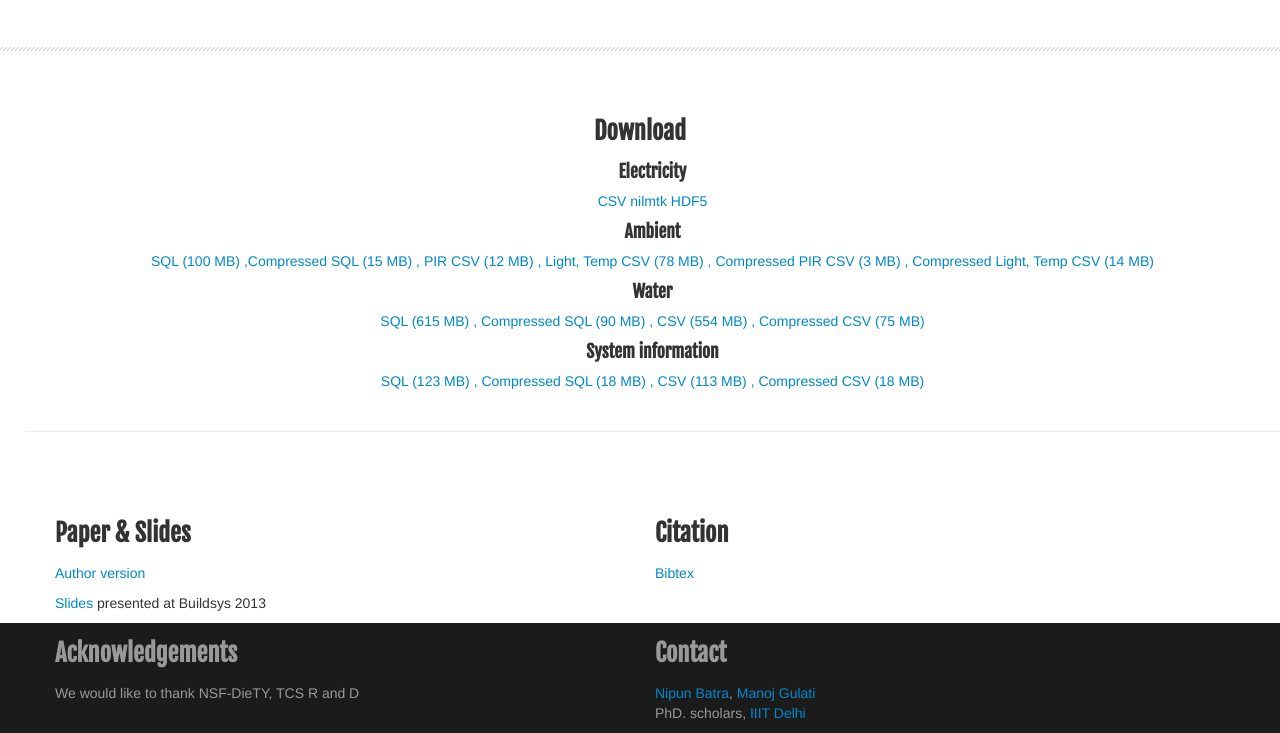
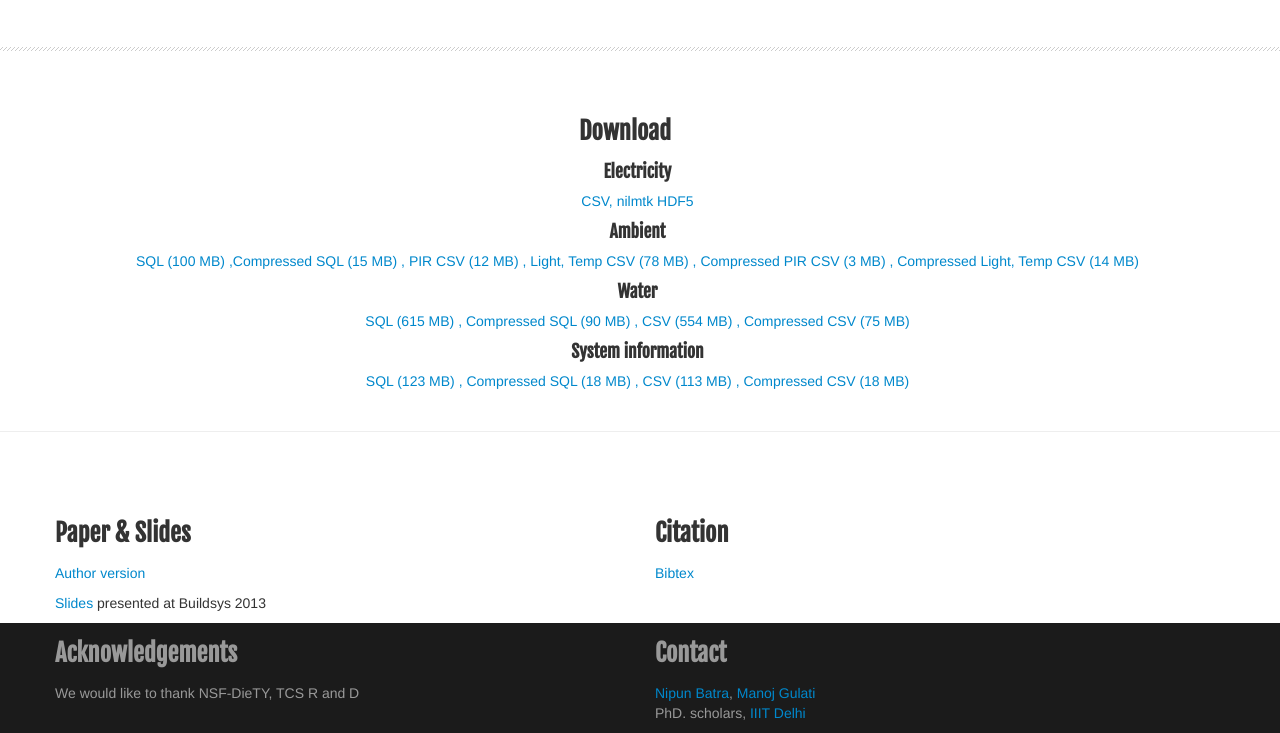
Before and after one commit to iawe/iawe.github.io, a plain HTML site: page index.html in a window 1280 px wide. Shown: the part 2977-3710 px from the top of the page. Drawn offline with nearby package versions, Linux system fonts and the light colour scheme.

Commit message:
Added a comma

```diff
--- a/index.html
+++ b/index.html
@@ -262,13 +262,13 @@
       </div>
       <div class="divider"></div>
       <!-- Download items -->
-      <div id="download">
+      <div id="download" class="row">
 
 	<h3>Download</h3>
   <ol>
 
     <h4>Electricity</h4>
-    <a href="https://copy.com/PkCXGYeAsI6CKl1Q">CSV</a>
+    <a href="https://copy.com/PkCXGYeAsI6CKl1Q">CSV,</a>
     <a href="https://copy.com/C2sIt1UfDx1mfPlC"> nilmtk HDF5</a>
    <br/>
     <h4>Ambient</h4>
```
